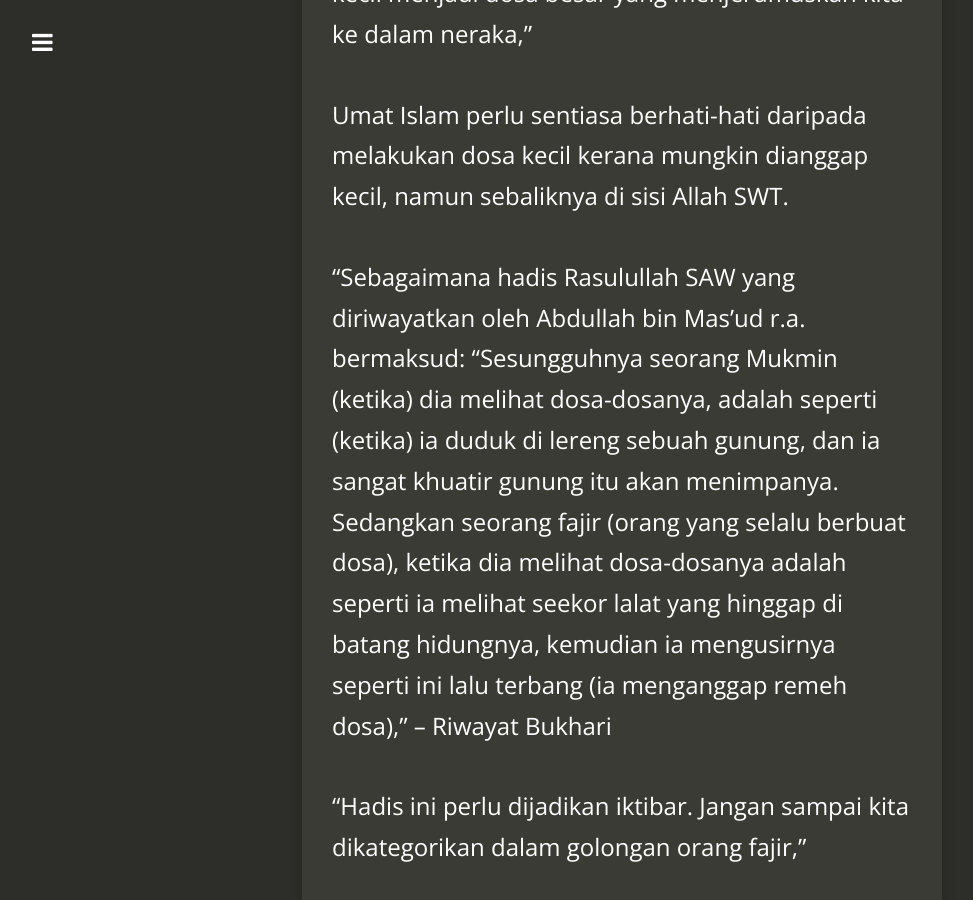
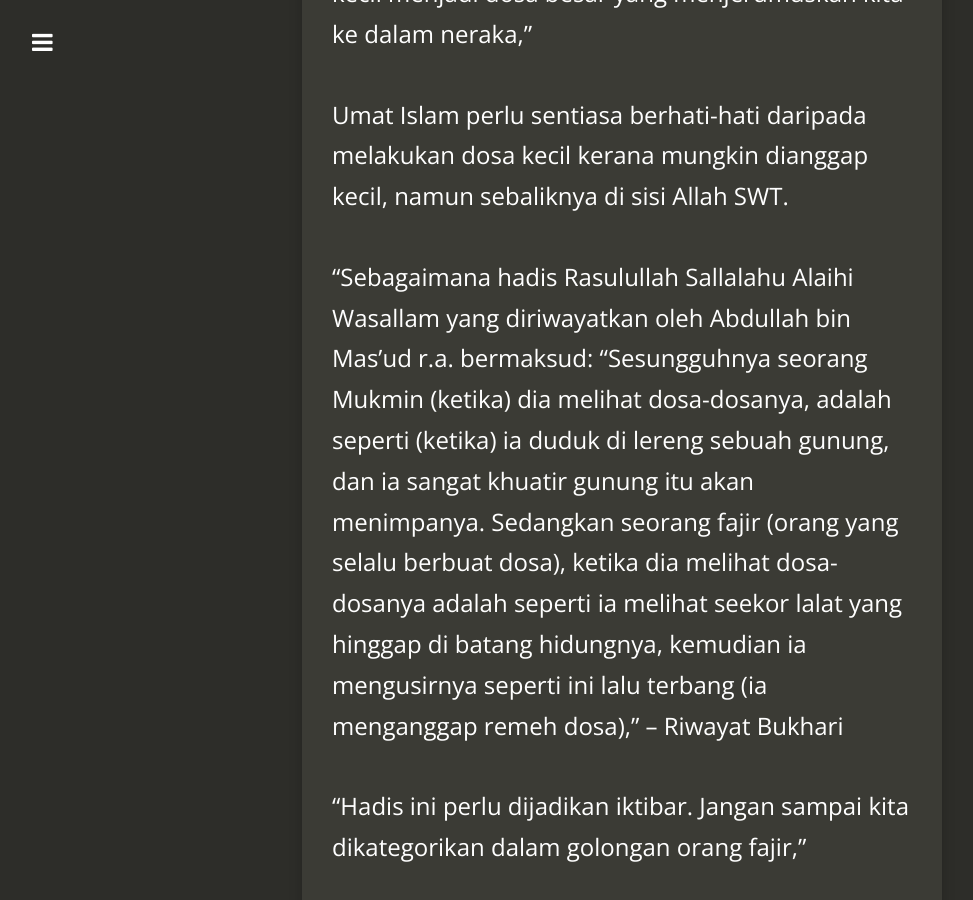
Before and after one commit to kedamaian/swsyafiq, a Jekyll site: the page built from _posts/2012-01-01-jangan-pandang-remeh-dosa-kecil.md, in a window 1280 px wide and 900 px high, scrolled down 1464 px. Shown: the whole window, without its empty margins (18-991 px from the left). Built offline with Jekyll 4.4.1, drawn with Linux system fonts in a browser that asks for light colours; nearby versions of some CDN libraries; comment, search, counter and statistics services are not loaded; some of the changed text lies outside the part shown.

Commit message:
Update 2012-01-01-jangan-pandang-remeh-dosa-kecil.md

```diff
--- a/_posts/2012-01-01-jangan-pandang-remeh-dosa-kecil.md
+++ b/_posts/2012-01-01-jangan-pandang-remeh-dosa-kecil.md
@@ -18,7 +18,7 @@
 
 Umat Islam perlu sentiasa berhati-hati daripada melakukan dosa kecil kerana mungkin dianggap kecil, namun sebaliknya di sisi Allah SWT.
 
-“Sebagaimana hadis Rasulullah SAW yang diriwayatkan oleh Abdullah bin Mas’ud r.a. bermaksud: “Sesungguhnya seorang Mukmin (ketika) dia melihat dosa-dosanya, adalah seperti (ketika) ia duduk di lereng sebuah gunung, dan ia sangat khuatir gunung itu akan menimpanya. Sedangkan seorang fajir (orang yang selalu berbuat dosa), ketika dia melihat dosa-dosanya adalah seperti ia melihat seekor lalat yang hinggap di batang hidungnya, kemudian ia mengusirnya seperti ini lalu terbang (ia menganggap remeh dosa),” – Riwayat Bukhari
+“Sebagaimana hadis Rasulullah Sallalahu Alaihi Wasallam yang diriwayatkan oleh Abdullah bin Mas’ud r.a. bermaksud: “Sesungguhnya seorang Mukmin (ketika) dia melihat dosa-dosanya, adalah seperti (ketika) ia duduk di lereng sebuah gunung, dan ia sangat khuatir gunung itu akan menimpanya. Sedangkan seorang fajir (orang yang selalu berbuat dosa), ketika dia melihat dosa-dosanya adalah seperti ia melihat seekor lalat yang hinggap di batang hidungnya, kemudian ia mengusirnya seperti ini lalu terbang (ia menganggap remeh dosa),” – Riwayat Bukhari
 
 “Hadis ini perlu dijadikan iktibar. Jangan sampai kita dikategorikan dalam golongan orang fajir,”
 
@@ -28,7 +28,7 @@
 
 “Ingatlah, di neraka kita tidak akan merasakan selesa walau sekelip mata. Oleh itu, jangan sesekali menganggap remeh dosa walaupun kecil kerana dosa yang dirasakan remeh itu secara tidak disedari akan menggelincirkan kita ke lembah kesengsaraan, kepedihan dan penderitaan yang teramat sangat.
 
-“Ia sebagaimana sabda Rasulullah SAW: “Api yang kamu nyalakan di dunia adalah sebahagian daripada 70 bahagian dibandingkan dengan panas api neraka…- Riwayat Bukhari dan Muslim,”
+“Ia sebagaimana sabda Rasulullah Sallalahu Alaihi Wasallam: “Api yang kamu nyalakan di dunia adalah sebahagian daripada 70 bahagian dibandingkan dengan panas api neraka…- Riwayat Bukhari dan Muslim,”
 
 Justeru, beliau menyeru kepada seluruh umat Islam agar tidak memandang remeh kesalahan kecil dan melakukannya dengan sengaja.
 
```
